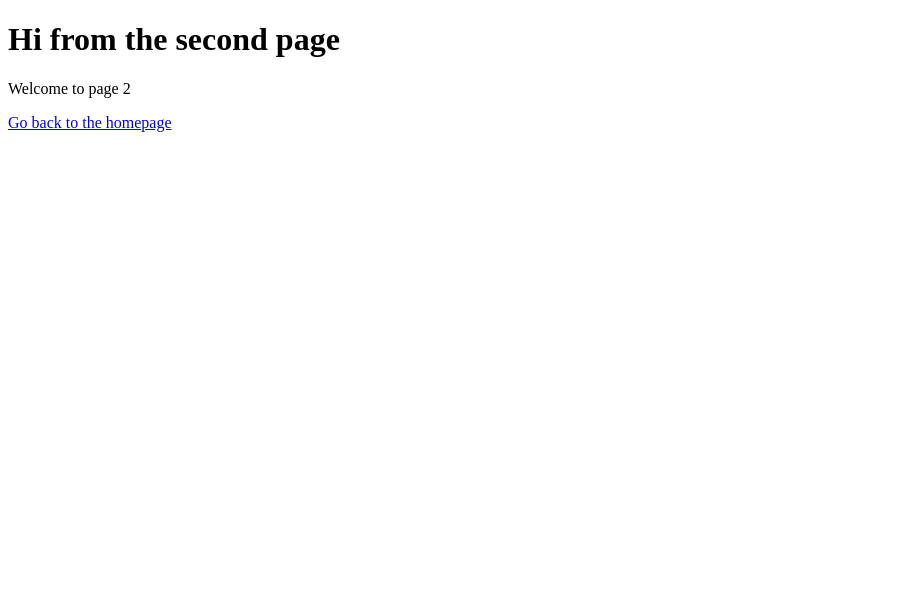
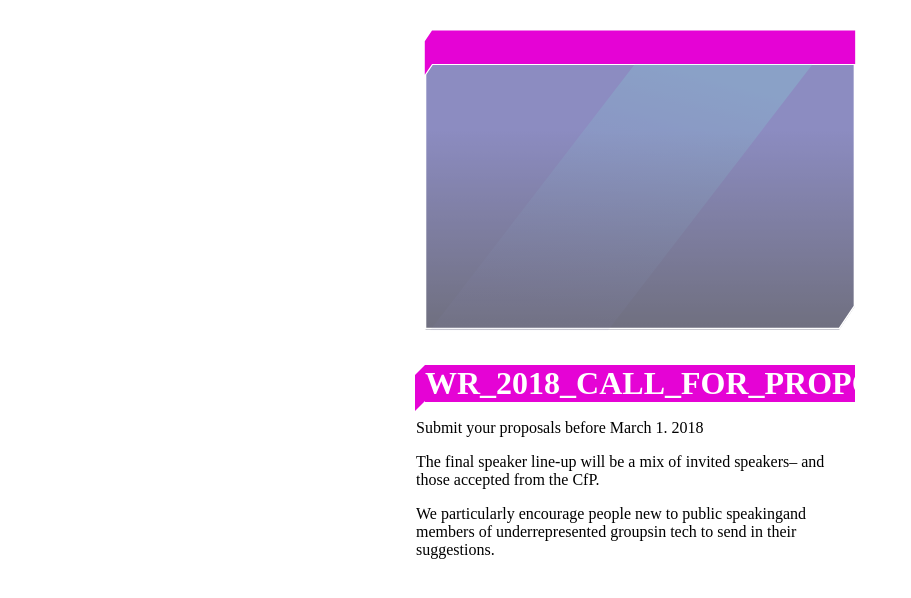
Before and after one commit to webrebels/web-rebels-2018, a Gatsby site: page /page-2 in a window 1280 px wide. Shown: the whole page, without its empty margins (0-911 px from the left). Built offline with nearby package versions, Linux system fonts and the light colour scheme; Gatsby itself is replaced by a stand-in of ours.

Commit message:
Add page to compare svg panel with HTML panel
Why: So that it is easy to see if the HTML panel is implemented correctly.

```diff
--- /dev/null
+++ b/src/components/panel-svg/index.css
@@ -0,0 +1,6 @@
+.panel-svg {
+  margin: 30px;
+}
+.panel-svg svg {
+  width: 100%;
+}
--- /dev/null
+++ b/src/components/panel-svg/index.js
@@ -0,0 +1,57 @@
+import React from "react";
+
+import "./index.css";
+
+export default function PanelSvg({ title, children }) {
+  return (
+    <div className="panel-svg">
+      <svg
+        xmlns="http://www.w3.org/2000/svg"
+        width="431"
+        height="301"
+        viewBox="0 0 431 301"
+      >
+        <defs>
+          <linearGradient id="a" x1="50%" x2="50%" y1="24.654%" y2="126.948%">
+            <stop offset="0%" stopColor="#404098" />
+            <stop offset="72%" stopColor="#12122E" />
+            <stop offset="100%" stopColor="#000004" />
+          </linearGradient>
+          <linearGradient
+            id="b"
+            x1="33.721%"
+            x2="67.999%"
+            y1="92.249%"
+            y2="3.284%"
+          >
+            <stop offset="0%" stopColor="#404098" stopOpacity=".3" />
+            <stop offset="100%" stopColor="#30FFD0" stopOpacity=".8" />
+          </linearGradient>
+        </defs>
+        <g fill="none" fillRule="nonzero">
+          <g opacity=".6">
+            <path
+              fill="url(#a)"
+              d="M1.04 266.6V12.2l6.9-10.26h421.98v242.11l-15.15 22.55z"
+              transform="translate(0 33)"
+            />
+            <path
+              fill="#FFF"
+              d="M429.17 34.69v241.13l-14.8 22H1.79V44.43l6.54-9.74h420.84zm1.49-1.5H7.54L.3 43.97v255.38h414.87l15.5-23.07V33.21l-.01-.02z"
+            />
+            <path
+              fill="url(#b)"
+              d="M183.56 267.36H5.69L210.24 1.19h177.88z"
+              opacity=".23"
+              transform="translate(0 33)"
+            />
+          </g>
+          <path
+            fill="#E503D5"
+            d="M7.52.52L.29 11.3v33.37l7.23-10.78h423.15V.52z"
+          />
+        </g>
+      </svg>
+    </div>
+  );
+}
--- a/src/pages/page-2.js
+++ b/src/pages/page-2.js
@@ -1,12 +1,37 @@
-import React from 'react'
-import Link from 'gatsby-link'
+import React from "react";
+import Link from "gatsby-link";
+
+import PanelSvg from "../components/panel-svg";
+import Panel from "../components/panel";
 
 const SecondPage = () => (
   <div>
-    <h1>Hi from the second page</h1>
-    <p>Welcome to page 2</p>
-    <Link to="/">Go back to the homepage</Link>
+    <PanelSvg title="WR_2018_CALL_FOR_PROPOSALS">
+      <p>Submit your proposals before March 1. 2018</p>
+      <p>
+        <span>The final speaker line-up will be a mix of invited speakers</span>
+        <span>– and those accepted from the CfP.</span>
+      </p>
+      <p>
+        <span>We particularly encourage people new to public speaking</span>
+        <span>and members of underrepresented groups</span>
+        <span>in tech to send in their suggestions.</span>
+      </p>
+    </PanelSvg>
+
+    <Panel title="WR_2018_CALL_FOR_PROPOSALS">
+      <p>Submit your proposals before March 1. 2018</p>
+      <p>
+        <span>The final speaker line-up will be a mix of invited speakers</span>
+        <span>– and those accepted from the CfP.</span>
+      </p>
+      <p>
+        <span>We particularly encourage people new to public speaking</span>
+        <span>and members of underrepresented groups</span>
+        <span>in tech to send in their suggestions.</span>
+      </p>
+    </Panel>
   </div>
-)
+);
 
-export default SecondPage
+export default SecondPage;
```
